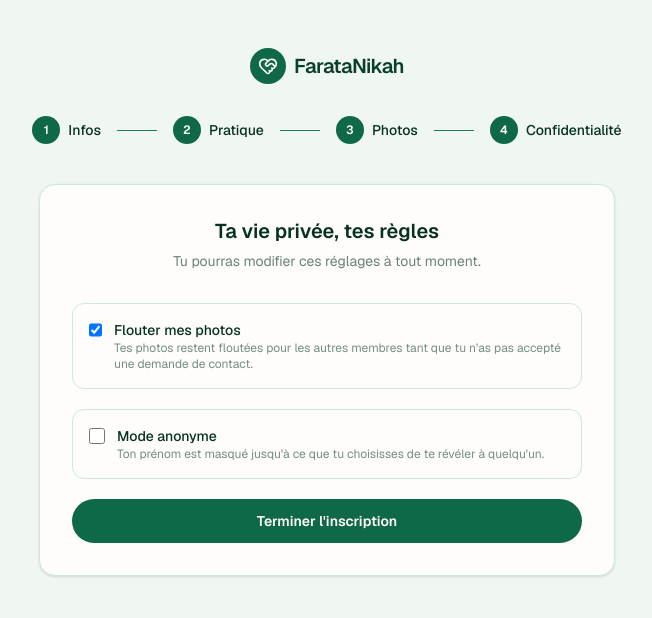
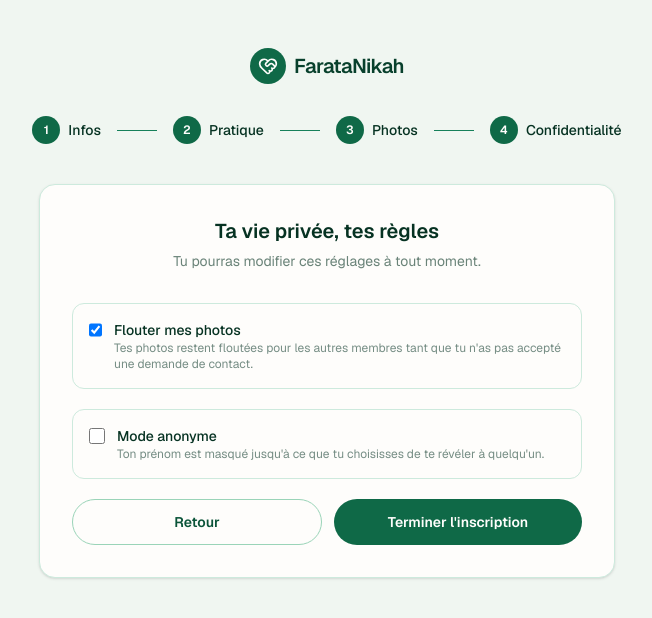
Before and after one commit to ChatSales/FarataNikah, a Next.js app: page /onboarding/privacy in a window 1280 px wide. Shown: the top 618 px of the page, without its empty margins (313-965 px from the left). Built offline with nearby package versions, Linux system fonts and the light colour scheme; no server answers; the database is empty.

Commit message:
Add back navigation across onboarding steps 2-4
Photos, religious-practice, and privacy each get a Retour link back
to the previous step, matching the existing Continuer button layout.
Step 1 (basic-info) is the true entry point and doesn't need one.

```diff
--- a/app/(onboarding)/onboarding/photos/page.tsx
+++ b/app/(onboarding)/onboarding/photos/page.tsx
@@ -52,9 +52,16 @@ export default async function PhotosStepPage() {
         <PhotosUploader userId={user.id} existingPhotos={existingPhotos} />
       </div>
 
+      <div className="mt-8 flex gap-3">
+        <Link
+          href="/onboarding/religious-practice"
+          className="flex flex-1 items-center justify-center rounded-full border border-primary-200 py-3 text-sm font-semibold text-primary-700 transition hover:bg-primary-50"
+        >
+          Retour
+        </Link>
         <Link
           href="/onboarding/privacy"
-        className={`mt-8 block rounded-full py-3 text-center text-sm font-semibold transition ${
+          className={`flex-1 rounded-full py-3 text-center text-sm font-semibold transition ${
             existingPhotos.length > 0
               ? "bg-primary-600 text-cream-50 hover:bg-primary-700"
               : "pointer-events-none bg-primary-100 text-primary-400"
@@ -62,6 +69,7 @@ export default async function PhotosStepPage() {
         >
           Continuer
         </Link>
+      </div>
     </>
   );
 }
--- a/components/onboarding/privacy-form.tsx
+++ b/components/onboarding/privacy-form.tsx
@@ -1,6 +1,7 @@
 "use client";
 
 import { useActionState } from "react";
+import Link from "next/link";
 import { savePrivacyAction } from "@/actions/profile";
 
 export function PrivacyForm() {
@@ -51,13 +52,21 @@ export function PrivacyForm() {
         </p>
       )}
 
+      <div className="flex gap-3">
+        <Link
+          href="/onboarding/photos"
+          className="flex flex-1 items-center justify-center rounded-full border border-primary-200 py-3 text-sm font-semibold text-primary-700 transition hover:bg-primary-50"
+        >
+          Retour
+        </Link>
         <button
           type="submit"
           disabled={pending}
-        className="w-full rounded-full bg-primary-600 py-3 text-sm font-semibold text-cream-50 transition hover:bg-primary-700 disabled:opacity-60"
+          className="flex-1 rounded-full bg-primary-600 py-3 text-sm font-semibold text-cream-50 transition hover:bg-primary-700 disabled:opacity-60"
         >
           {pending ? "Enregistrement..." : "Terminer l'inscription"}
         </button>
+      </div>
     </form>
   );
 }
--- a/components/onboarding/religious-practice-form.tsx
+++ b/components/onboarding/religious-practice-form.tsx
@@ -1,6 +1,7 @@
 "use client";
 
 import { useActionState } from "react";
+import Link from "next/link";
 import { saveReligiousPracticeAction } from "@/actions/profile";
 
 const madhhabs = [
@@ -165,13 +166,21 @@ export function ReligiousPracticeForm() {
         </p>
       )}
 
+      <div className="flex gap-3">
+        <Link
+          href="/onboarding/basic-info"
+          className="flex flex-1 items-center justify-center rounded-full border border-primary-200 py-3 text-sm font-semibold text-primary-700 transition hover:bg-primary-50"
+        >
+          Retour
+        </Link>
         <button
           type="submit"
           disabled={pending}
-        className="w-full rounded-full bg-primary-600 py-3 text-sm font-semibold text-cream-50 transition hover:bg-primary-700 disabled:opacity-60"
+          className="flex-1 rounded-full bg-primary-600 py-3 text-sm font-semibold text-cream-50 transition hover:bg-primary-700 disabled:opacity-60"
         >
           {pending ? "Enregistrement..." : "Continuer"}
         </button>
+      </div>
     </form>
   );
 }
```
Lines whose indentation alone changed are shown as unchanged.
